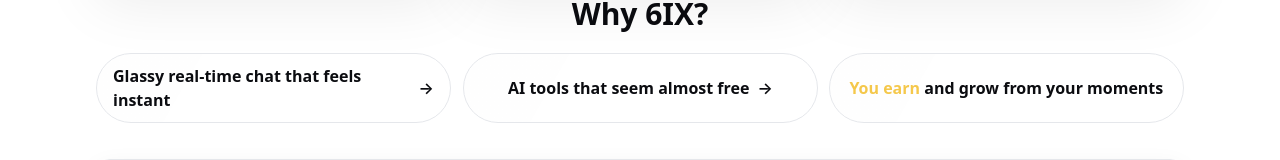
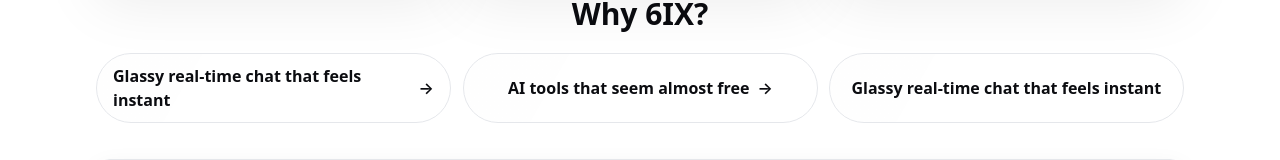
Before and after one commit to 6ixplatform/6ix, a Next.js app: page / in a window 1280 px wide. Shown: the part 496-656 px from the top of the page. Built offline with nearby package versions, Linux system fonts and the light colour scheme; no server answers.

Commit message:
feat: adjustments for all pages.tsx

```diff
--- a/src/app/page.tsx
+++ b/src/app/page.tsx
@@ -196,9 +196,10 @@
             <span aria-hidden="true" className="sm:hidden">↓</span>
             <span aria-hidden="true" className="hidden sm:inline">→</span>
           </Link>
-          <Link href="/auth/signup" className="btn btn-ghost jelly sheen water-mobile w-full justify-between items-center" style={{ color: 'var(--fg)', borderColor: 'var(--hairline)' }}>
-            <span><span style={{ color: 'var(--gold)' }}>You earn</span> and grow from your moments</span>
+           <Link href="/auth/signup" className="btn btn-ghost jelly sheen water-mobile w-full justify-between items-center" style={{ color: 'var(--fg)', borderColor: 'var(--hairline)' }}>
+            <span>Glassy real-time chat that feels instant</span>
             <span aria-hidden="true" className="sm:hidden">↓</span>
+
           </Link>
         </section>
 
```
